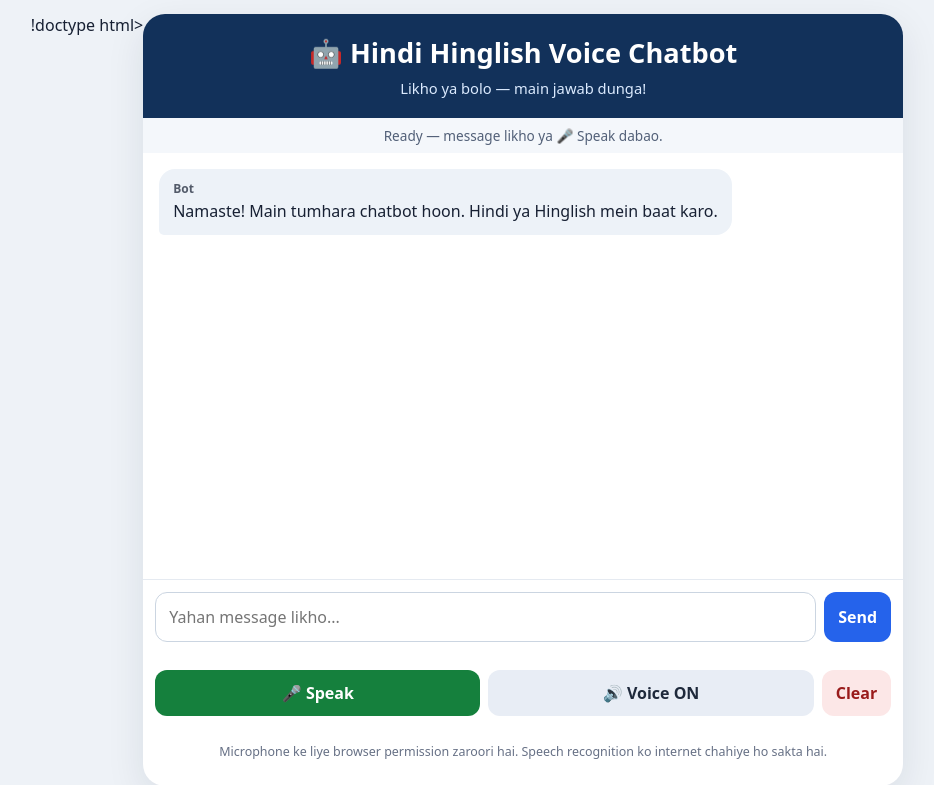
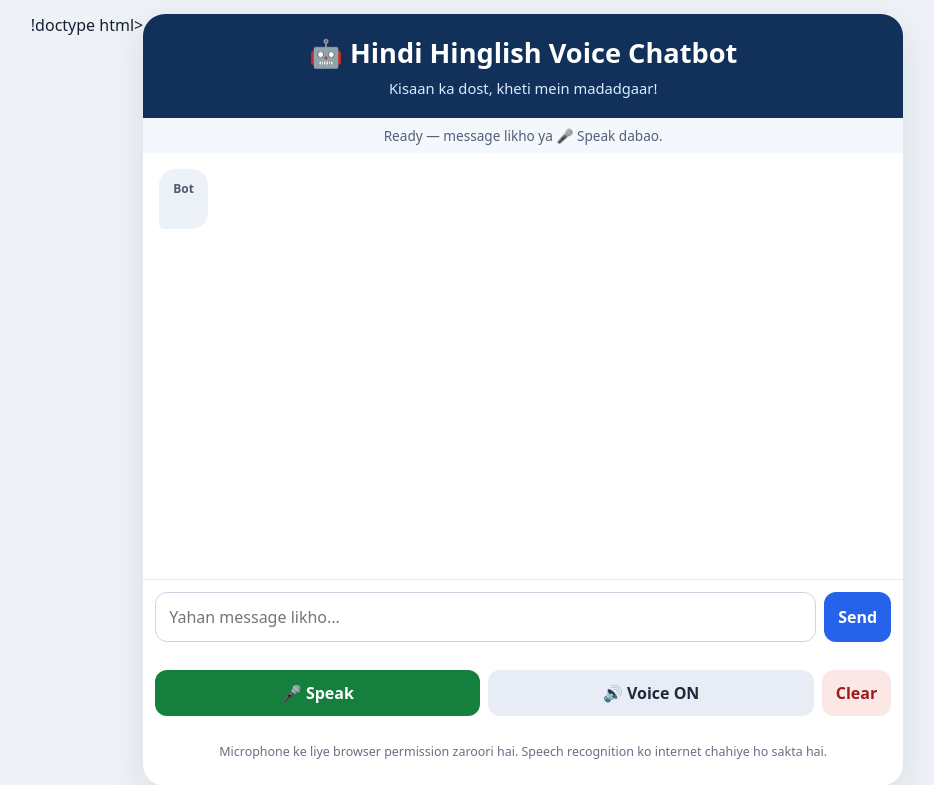
Before and after one commit to satyaprakashbaghel56-cmyk/hindi-hinglish-voice-chatbot, a Flask app: page / in a window 1280 px wide. Shown: the top 785 px of the page, without its empty margins (173-1107 px from the left). Run offline with Flask 3, Linux system fonts and the light colour scheme.

Commit message:
Update index.html

```diff
--- a/templates/index.html
+++ b/templates/index.html
@@ -4,7 +4,7 @@
   <meta charset="utf-8">
   <meta name="viewport" content="width=device-width, initial-scale=1">
   <meta name="theme-color" content="#12315a">
-  <title>Hindi Hinglish Voice Chatbot</title>
+  <title>Friend for farmer</title>
   <style>
     :root { color-scheme: light; --navy:#12315a; --blue:#2563eb; --green:#15803d; }
     * { box-sizing: border-box; }
@@ -36,11 +36,11 @@
   <main class="app">
     <header>
       <h1>🤖 Hindi Hinglish Voice Chatbot</h1>
-      <p>Likho ya bolo — main jawab dunga!</p>
+      <p>Kisaan ka dost, kheti mein madadgaar!</p>
     </header>
     <div id="status" role="status">Ready — message likho ya 🎤 Speak dabao.</div>
     <section id="messages" aria-live="polite">
-      <div class="bubble bot"><span class="label">Bot</span>Namaste! Main tumhara chatbot hoon. Hindi ya Hinglish mein baat karo.</div>
+      <div class="bubble bot"><span class="label">Bot</spanNamaste Kisaan Bhai! 🙏 Main Friend for Farmer hoon. Aap mujhse kheti, faslon ki dekhbhal, sinchai aur mitti ke baare mein sawal pooch sakte hain</div>
     </section>
     <form class="composer" id="chat-form">
       <input id="message" maxlength="1000" autocomplete="off" placeholder="Yahan message likho..." aria-label="Message">
```
